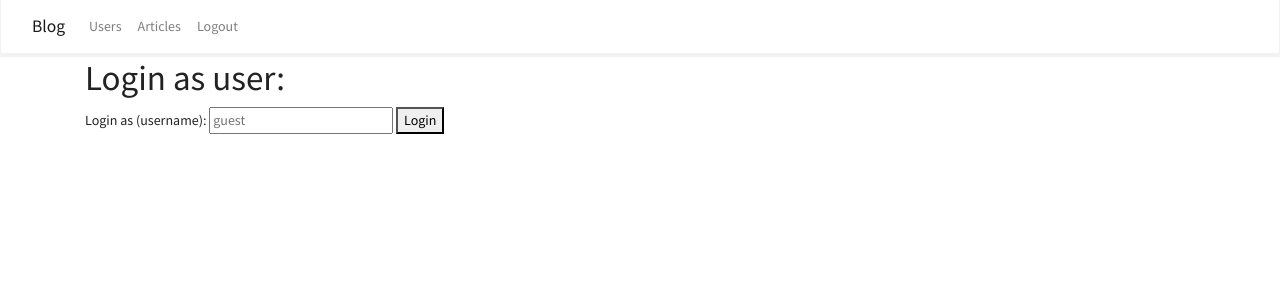
After one commit to Nikolrusik/blog, a Flask app: template blog/templates/auth/login-as.html in a window 1280 px wide. The commit adds this page. Shown: the top 300 px of the page. Run offline with Flask 3, Linux system fonts and the light colour scheme; the template is opened without the code that fills it, so the values that code supplies are empty; the visitor is signed in with stand-in values (Sample User, id 1); parts of the project's set-up code (start-up, migrations or seed data) failed here and were passed over; some libraries are stand-ins or nearby versions.

Commit message:
Added login view and template, fix mini bugs

```diff
--- a/blog/app.py
+++ b/blog/app.py
@@ -10,13 +10,16 @@ from blog.views.auth import auth_app, login_manager
 from blog.security import flask_bcrypt
 
 app = Flask(__name__)
+
 flask_bcrypt.init_app(app)
 migrate = Migrate(app, db, compare_type=True)
 load_dotenv()
 
 # Configs
+SECRET_KEY = os.urandom(32)
 cfg_name = os.environ.get("CONFIG_NAME")
 app.config.from_object(f"blog.config.{cfg_name}")
+app.config['SECRET_KEY'] = SECRET_KEY
 
 login_manager.init_app(app)
 
@@ -36,6 +39,7 @@ app.register_blueprint(auth_app, url_prefix="/auth")
 def index():
     return render_template("index.html")
 
+
 @app.route("/greet/<name>/")
 def greet_name(name: str):
     return f"Hello, {name}"
--- /dev/null
+++ b/blog/templates/auth/login-as.html
@@ -0,0 +1,23 @@
+{% extends 'base.html' %}
+{% block title %}
+Login as
+{% endblock %}
+{% block body %}
+<h1>Login as user:</h1>
+{% if error %}
+<div class="alert alert-danger" role="alert">
+{{ error }}
+</div>
+{% endif %}
+<form method="post">
+<label for="input-username">Login as (username):</label>
+<input
+id="input-username"
+type="text"
+name="username"
+placeholder="guest"
+required
+>
+<button type="submit">Login</button>
+</form>
+{% endblock %}
--- a/blog/templates/base.html
+++ b/blog/templates/base.html
@@ -1,13 +1,11 @@
 <!DOCTYPE html>
 <html lang="en">
+
 <head>
     <meta charset="utf-8">
     <meta name="viewport" content="width=device-width, initial-scale=1">
     <!-- Bootstrap CSS -->
-<link
-href="{{ url_for('static', filename='css/bootstrap.min.css') }}"
-rel="stylesheet"
->
+    <link href="{{ url_for('static', filename='css/bootstrap.min.css') }}" rel="stylesheet">
 
     <title>
         {% block title %}
@@ -17,22 +15,21 @@ Base
     <script src="{{ url_for('static', filename='js/bootstrap.min.js') }}">
     </script>
 </head>
+
 <body>
     {# nav bar #}
     <nav class="navbar navbar-expand-md navbar-light bg-light">
         <div class="container-fluid">
             <a class="navbar-brand" href="{{ url_for('index') }}">Blog</a>
-<button class="navbar-toggler" type="button" data-bs-toggle="collapse"
-data-bs-target="#navbarNavAltMarkup" aria-controls="navbarNavAltMarkup"
-aria-expanded="false" aria-label="Toggle navigation">
+            <button class="navbar-toggler" type="button" data-bs-toggle="collapse" data-bs-target="#navbarNavAltMarkup"
+                aria-controls="navbarNavAltMarkup" aria-expanded="false" aria-label="Toggle navigation">
                 <span class="navbar-toggler-icon"></span>
             </button>
             <div class="collapse navbar-collapse" id="navbarNavAltMarkup">
                 <div class="navbar-nav">
                     {% for (endpoint, label) in [('users_app.list', 'Users'), ('articles_app.list', 'Articles')] %}
                     <a href="{{ url_for(endpoint) }}"
-class="nav-link {% if request.endpoint == endpoint -%}active{%- endif %}"
->
+                        class="nav-link {% if request.endpoint == endpoint -%}active{%- endif %}">
                         {{ label }}
                     </a>
                     {% endfor %}
@@ -42,10 +39,13 @@ class="nav-link {% if request.endpoint == endpoint -%}active{%- endif %}"
                         <a class="nav-link" href="{{ url_for('auth_app.logout') }}">Logout</a>
 
                         {% else %}
-<a href="{{ url_for('auth_app.login') }}"
-class="nav-link {% if request.endpoint == 'login' -%}active{%- endif %}">
-Login
+                        {% for (endpoint, label) in [('auth_app.login', 'Login'), ('auth_app.register',
+                        'Register')] %}
+                        <a href="{{ url_for(endpoint) }}"
+                            class="nav-link {% if request.endpoint == endpoint -%}active{%- endif %}">
+                            {{ label }}
                         </a>
+                        {% endfor %}
                         {% endif %}
                     </div>
 
@@ -62,4 +62,5 @@ Hello base!
     </div>
 
 </body>
+
 </html>
--- a/blog/views/auth.py
+++ b/blog/views/auth.py
@@ -1,9 +1,10 @@
 from flask import Blueprint, render_template, request, redirect, url_for, current_app
 from flask_login import LoginManager, login_user, logout_user, login_required, current_user
 from sqlalchemy.exc import IntegrityError
+from werkzeug.exceptions import NotFound
 
 from blog.models.database import db
-from blog.forms.user import RegistrationForm
+from blog.forms.user import RegistrationForm, LoginForm
 from blog.models.user import User
 
 auth_app = Blueprint("auth_app", __name__)
@@ -11,14 +12,15 @@ auth_app = Blueprint("auth_app", __name__)
 login_manager = LoginManager()
 login_manager.login_view = "auth_app.login"
 
+
 @login_manager.user_loader
 def load_user(user_id):
     return User.query.filter_by(id=user_id).one_or_none()
 
+
 @login_manager.unauthorized_handler
 def unauthorized():
     return redirect(url_for("auth_app.login"))
-
 
 
 # View
@@ -50,16 +52,40 @@ def register():
         try:
             db.session.commit()
         except IntegrityError:
-            current_app.logger,exception("Could not create user")
+            current_app.logger, exception("Could not create user")
             error = "Could not create user"
         else:
-            current_app.logger,exception(f"Created user {user}")
+            current_app.logger, exception(f"Created user {user}")
             login_user(user)
             return redirect(url_for("index"))
     return render_template("auth/register.html", form=form, error=error)
 
-@auth_app.route('/login/', methods=['GET', 'POST'], endpoint="login")
+
+@auth_app.route("/login/", methods=['GET', 'POST'], endpoint="login")
 def login():
+    if current_user.is_authenticated:
+        return redirect("index")
+
+    form = LoginForm(request.form)
+
+    if request.method == "POST" and form.validate_on_submit():
+        user = User.query.filter_by(username=form.username.data).one_or_none()
+        if user is None:
+            return render_template("auth/login.html", form=form, error="username doesn`t exist")
+        if not user.validate_password(form.password.data):
+            return render_template("auth/login.html", form=form, error="Invalid username or password")
+
+        login_user(user)
+        return redirect(url_for("index"))
+
+    return render_template("auth/login.html", form=form)
+
+
+@auth_app.route('/login-as/', methods=['GET', 'POST'], endpoint="login-as")
+def login_as():
+    if not (current_user.is_authenticated and current_user.is_staff):
+        raise NotFound
+
     if request.method == 'GET':
         return render_template("auth/login.html")
 
@@ -69,10 +95,11 @@ def login():
 
     user = User.query.filter_by(username=username).one_or_none()
     if user is None:
-        return render_template("auth/login.html", error=f"no user {username}")
+        return render_template("auth/login-as.html", error=f"no user {username}")
 
     login_user(user)
     return redirect(url_for("index"))
+
 
 @auth_app.route('/logout/', endpoint="logout")
 @login_required
@@ -80,12 +107,14 @@ def logout():
     logout_user()
     return redirect(url_for("index"))
 
+
 @auth_app.route('/secret/')
 @login_required
 def secret_view():
     return 'Super secret view'
 
+
 __all__ = [
-"login_manager",
-"auth_app",
+    "login_manager",
+    "auth_app",
 ]
```
Also changed, not shown: blog/forms/user.py (+8 -0 lines), blog/templates/auth/login.html (+16 -14 lines), requirements.txt (+10 -0 lines). Lines whose indentation alone changed are shown as unchanged.
